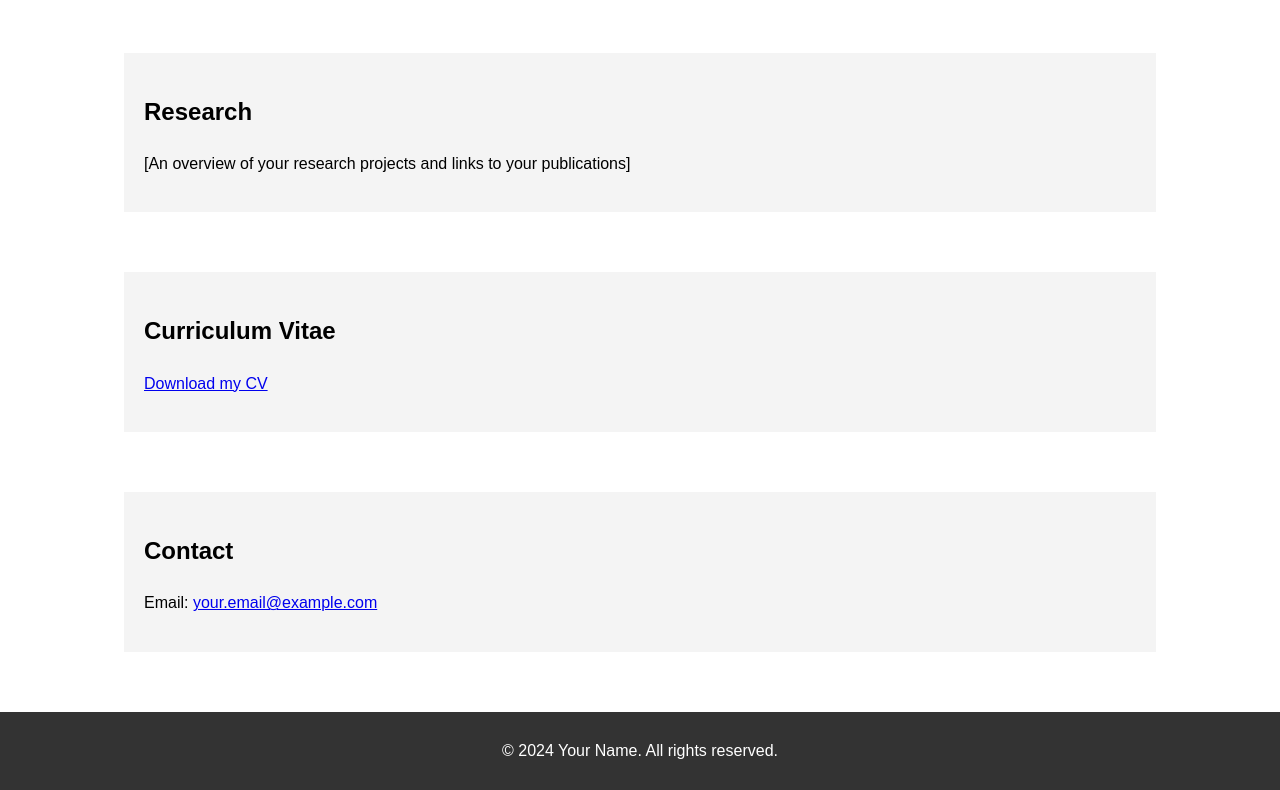
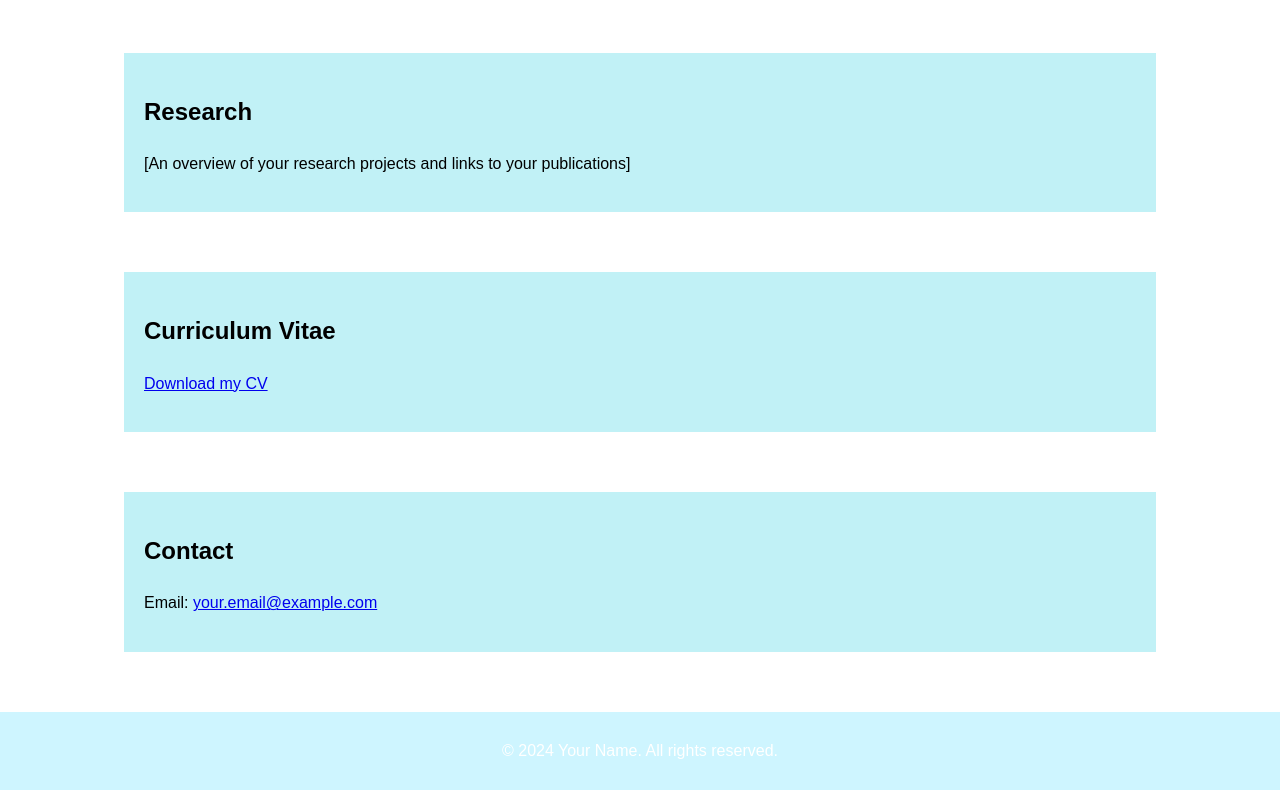
Before and after one commit to vulvarine/vulvarine.github.io, a plain HTML site: page index.html in a window 1280 px wide. Shown: the part 678-1468 px from the top of the page. Drawn offline with Linux system fonts and the light colour scheme.

Commit message:
Update colors
new colors trying

```diff
--- a/index.html
+++ b/index.html
@@ -17,7 +17,7 @@
             overflow: hidden;
         }
         header {
-            background: #333;
+            background: #65d1ff;
             color: #fff;
             padding-top: 30px;
             min-height: 70px;
@@ -42,11 +42,11 @@
         }
         .main-content {
             padding: 20px;
-            background: #f4f4f4;
+            background: #c1f1f6;
             margin-bottom: 20px;
         }
         footer {
-            background: #333;
+            background: #cef5ff;
             color: #fff;
             text-align: center;
             padding: 10px;
```
